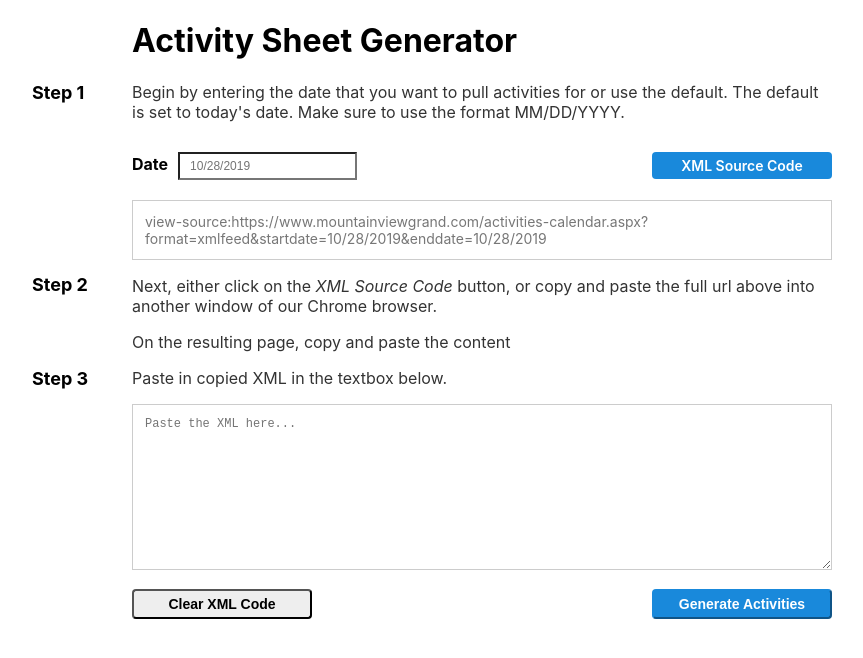
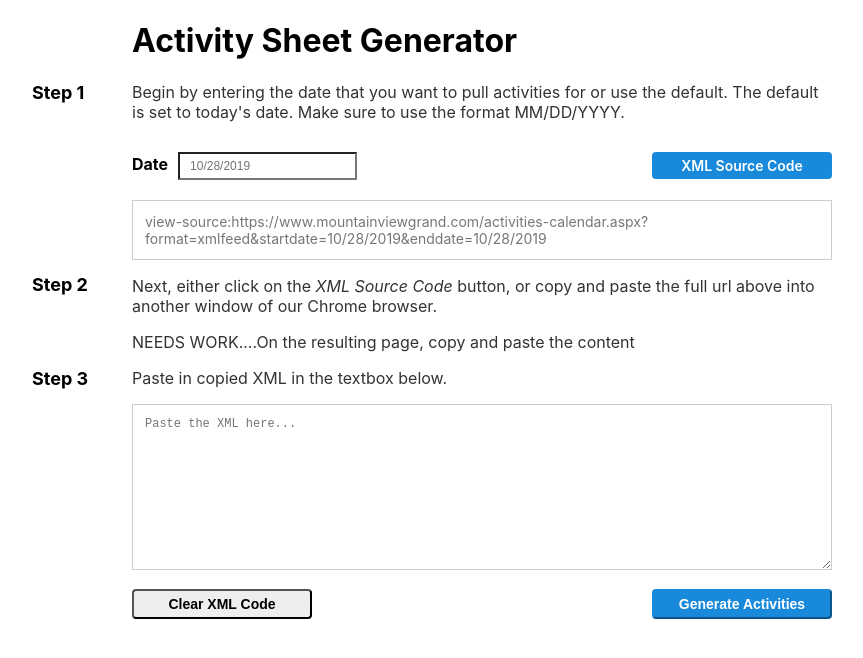
Before and after one commit to ndiego/activities-sheet-generator, a React (Create React App) app: page / in a window 1280 px wide. Shown: the top 658 px of the page, without its empty margins (158-1021 px from the left). Built offline with nearby package versions, Linux system fonts and the light colour scheme.

Commit message:
Update directions

```diff
--- a/src/components/input.js
+++ b/src/components/input.js
@@ -83,7 +83,7 @@ export default class Input extends React.Component {
 
                     <div className='step-title'>Step  2</div>
                     <p>Next, either click on the <em>XML Source Code</em> button, or copy and paste the full url above into another window of our Chrome browser.</p>
-                    <p>On the resulting page, copy and paste the content</p>
+                    <p>NEEDS WORK....On the resulting page, copy and paste the content</p>
 
                     <div className='step-title'>Step  3</div>
                     <p>Paste in copied XML in the textbox below.</p>
```
